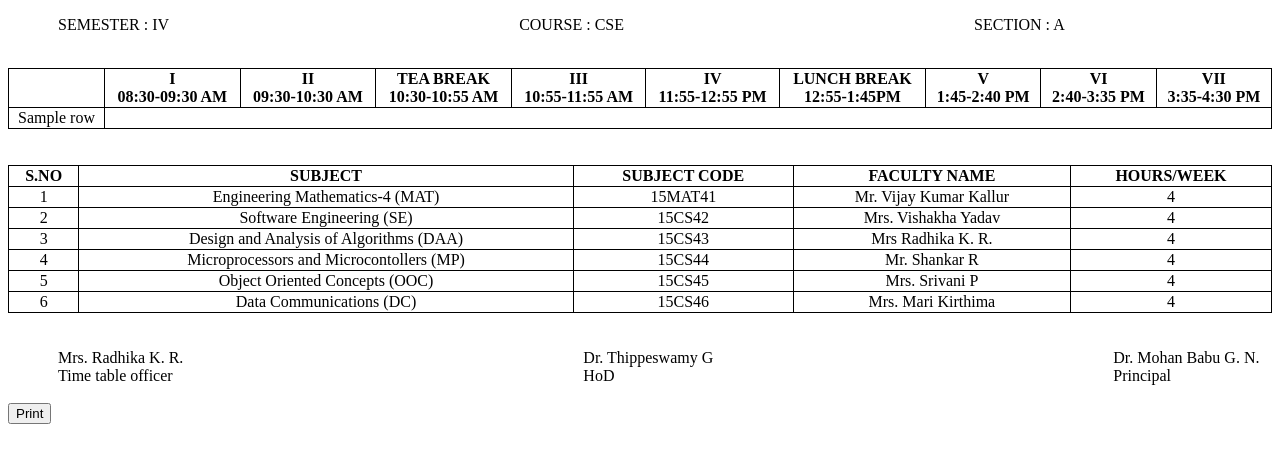
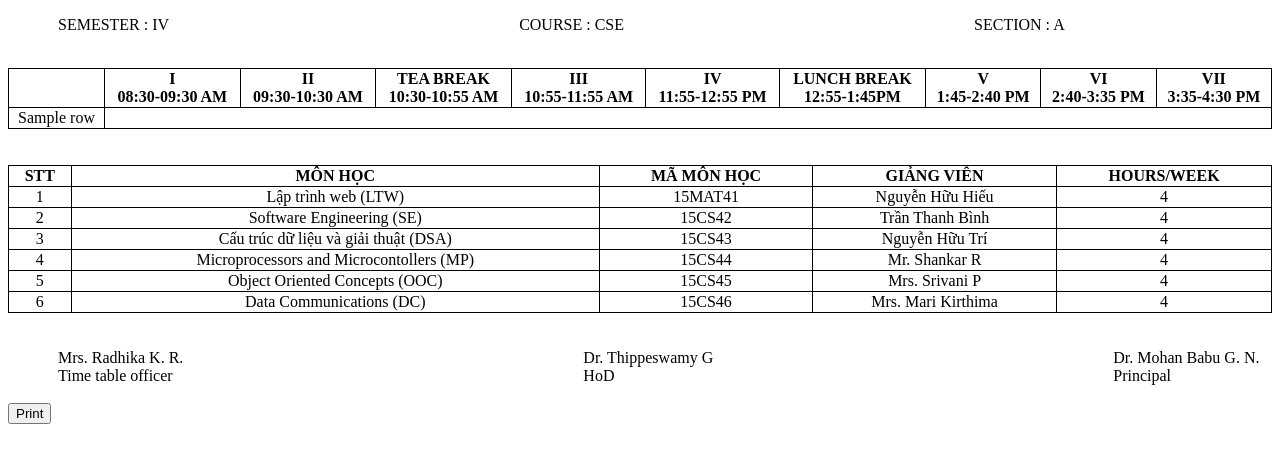
Before and after one commit to candi2002/Ansible, a Flask app: template timetable-generator/templates/zxc.html in a window 1280 px wide; the page is wider, and only the part inside the window is pictured. Shown: the part 167-630 px from the top of that part. Run offline with Flask 3, Linux system fonts and the light colour scheme; the template is opened without the code that fills it: most values are stand-ins (such as "Sample title", 1, 10 or a date in 2020).

Commit message:
Update zxc.html

```diff
--- a/timetable-generator/templates/zxc.html
+++ b/timetable-generator/templates/zxc.html
@@ -137,22 +137,22 @@ document.getElementById('section').innerHTML = section1;
 <br><br>
 <table id='q'>
   <tr>
-    <th>S.NO</th>
-    <th>SUBJECT</th>
-    <th>SUBJECT CODE</th>
-    <th>FACULTY NAME</th>
+    <th>STT</th>
+    <th>MÔN HỌC</th>
+    <th>MÃ MÔN HỌC</th>
+    <th>GIẢNG VIÊN</th>
     <th>HOURS/WEEK</th>
 
   </tr>
   <tr>
     <td>1</td>
-   <td>Engineering Mathematics-4 (MAT)</td><td>15MAT41</td><td>Mr. Vijay Kumar Kallur</td><td>4</td>
+   <td>Lập trình web (LTW)</td><td>15MAT41</td><td>Nguyễn Hữu Hiếu</td><td>4</td>
   </tr>
   <tr>
-    <td>2</td><td>Software Engineering (SE)</td><td>15CS42</td><td>Mrs. Vishakha Yadav</td><td>4</td>
+    <td>2</td><td>Software Engineering (SE)</td><td>15CS42</td><td>Trần Thanh Bình</td><td>4</td>
   </tr>
   <tr>
-    <td>3</td><td>Design and Analysis of Algorithms (DAA)</td><td>15CS43</td><td>Mrs Radhika K. R.</td><td>4</td>
+    <td>3</td><td>Cấu trúc dữ liệu và giải thuật (DSA)</td><td>15CS43</td><td>Nguyễn Hữu Trí</td><td>4</td>
   </tr>
   <tr>
      <td>4</td><td>Microprocessors and Microcontollers (MP)</td><td>15CS44</td><td>Mr. Shankar R</td><td>4</td>
```
